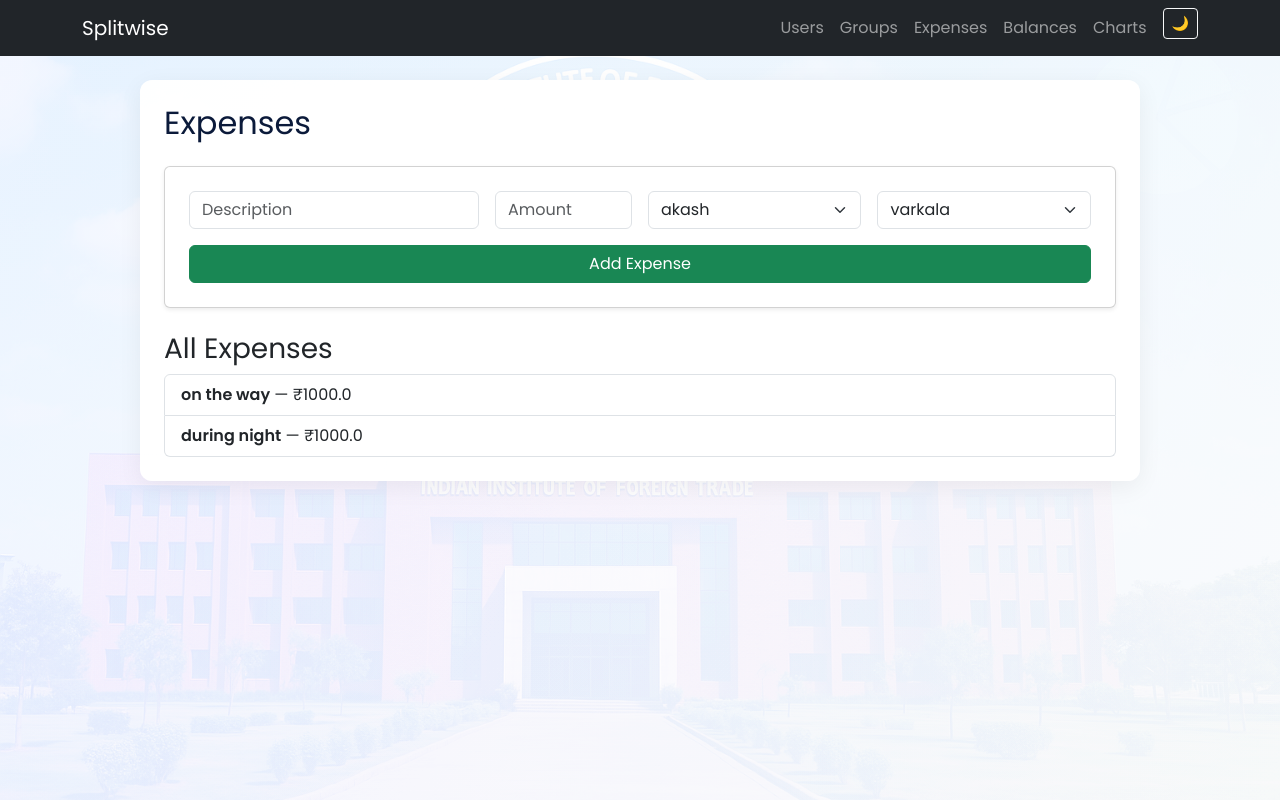
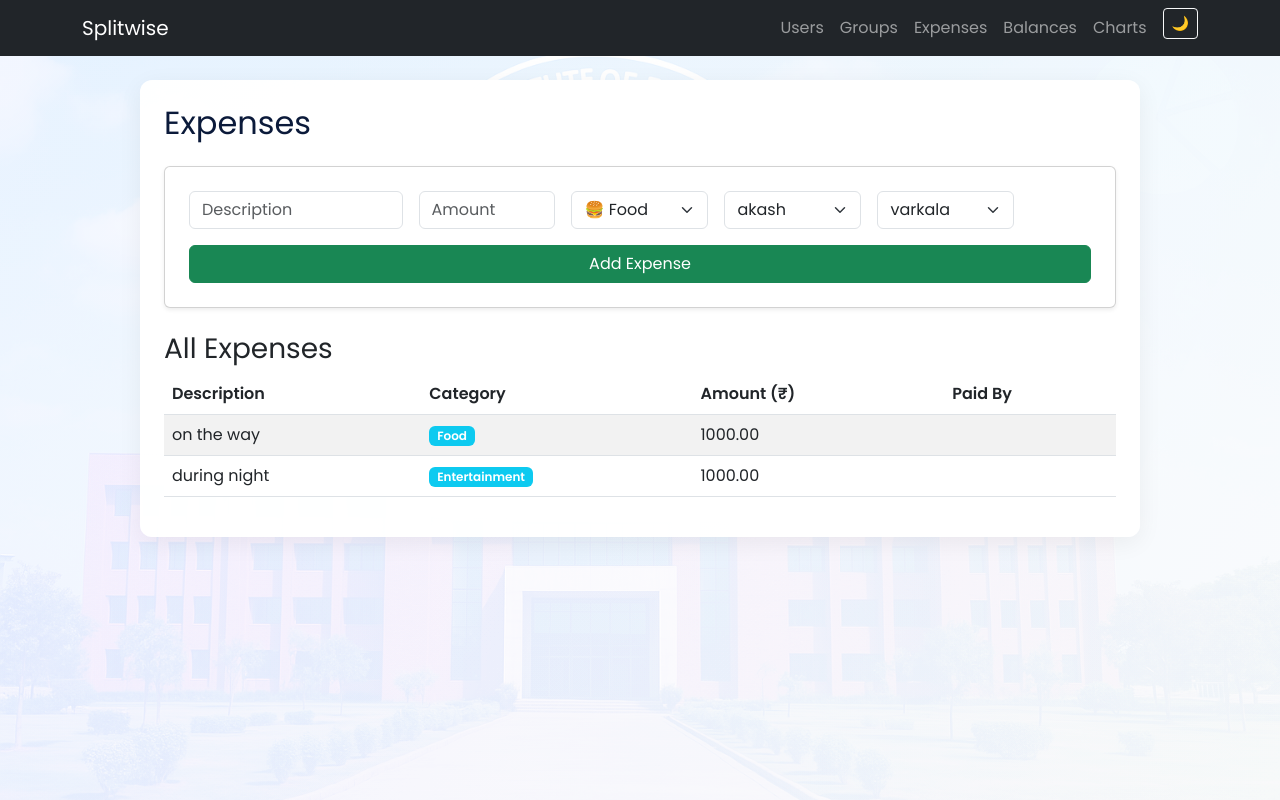
Before and after one commit to skyakashh/splitwise_flask, a Flask app: page /expenses in a window 1280 px wide. Run offline with Flask 3, Linux system fonts and the light colour scheme.

Commit message:
added more features

```diff
--- a/app.py
+++ b/app.py
@@ -74,6 +74,11 @@
     expenses = Expense.query.all()
     groups = Group.query.all()
     users = User.query.all()
+    # Ensure all expenses have a category
+    for exp in expenses:
+        if not exp.category:
+            exp.category = 'Other'
+    db.session.commit()
     return render_template("expenses.html", expenses=expenses, groups=groups, users=users)
 
 
@@ -83,9 +88,10 @@
     paid_by = int(request.form['paid_by'])
     amount = float(request.form['amount'])
     description = request.form['description']
+    category = request.form.get('category', 'Other')
 
     # Create expense entry
-    expense = Expense(group_id=group_id, paid_by=paid_by, amount=amount, description=description)
+    expense = Expense(group_id=group_id, paid_by=paid_by, amount=amount, description=description, category=category)
     db.session.add(expense)
     db.session.commit()
 
@@ -302,5 +308,36 @@
     )
 
 
+@app.route('/category_chart.png')
+def category_chart_png():
+    """Expense breakdown by category."""
+    exp = Expense.query.all()
+
+    if not exp:
+        fig, ax = plt.subplots(figsize=(8, 6))
+        ax.text(0.5, 0.5, 'No expenses to display', ha='center', va='center', fontsize=14)
+    else:
+        rows = [{'category': e.category or 'Other', 'amount': float(e.amount)} for e in exp]
+        df = pd.DataFrame(rows)
+        by_cat = df.groupby('category')['amount'].sum()
+        labels = by_cat.index.tolist()
+        values = by_cat.values
+
+        fig, ax = plt.subplots(figsize=(8, 6))
+        colors = plt.cm.Pastel1(range(len(labels)))
+        wedges, texts, autotexts = ax.pie(values, labels=labels, autopct='%1.1f%%', colors=colors, startangle=90)
+        ax.set_title('Expenses by Category')
+        for autotext in autotexts:
+            autotext.set_color('black')
+            autotext.set_fontsize(9)
+
+    plt.tight_layout()
+    buf = io.BytesIO()
+    fig.savefig(buf, format='png', dpi=150)
+    plt.close(fig)
+    buf.seek(0)
+    return send_file(buf, mimetype='image/png')
+
+
 if __name__ == "__main__":
     app.run(host="0.0.0.0", port=8000)
--- a/models.py
+++ b/models.py
@@ -25,6 +25,7 @@
     paid_by = db.Column(db.Integer, db.ForeignKey('user.id'), nullable=False)
     amount = db.Column(db.Float, nullable=False)
     description = db.Column(db.String(200), nullable=True)
+    category = db.Column(db.String(50), default='Other', nullable=False)
 
 
 class Balance(db.Model):
--- a/static/styles.css
+++ b/static/styles.css
@@ -2,6 +2,14 @@
     --primary: #0d6efd;
     --muted: #6c757d;
     --card-bg: rgba(255,255,255,0.88);
+    --bg-color: linear-gradient(120deg, #eef2ff 0%, #f8fafc 100%);
+}
+
+html.dark-mode {
+    --primary: #5b9bff;
+    --muted: #a0a0a0;
+    --card-bg: rgba(45,45,45,0.95);
+    --bg-color: linear-gradient(120deg, #0a0a0a 0%, #1a1a1a 100%);
 }
 
 /* Base */
--- a/templates/expenses.html
+++ b/templates/expenses.html
@@ -6,15 +6,28 @@
 <div class="card p-4 shadow-sm mb-4">
     <form action="/add_expense" method="post" class="row g-3">
 
-        <div class="col-md-4">
+        <div class="col-md-3">
             <input name="description" class="form-control" placeholder="Description">
         </div>
 
         <div class="col-md-2">
-            <input name="amount" class="form-control" placeholder="Amount" type="number">
+            <input name="amount" class="form-control" placeholder="Amount" type="number" step="0.01">
         </div>
 
-        <div class="col-md-3">
+        <div class="col-md-2">
+            <select name="category" class="form-select">
+                <option value="Food">🍔 Food</option>
+                <option value="Travel">✈️ Travel</option>
+                <option value="Utilities">💡 Utilities</option>
+                <option value="Entertainment">🎬 Entertainment</option>
+                <option value="Shopping">🛍️ Shopping</option>
+                <option value="Health">⚕️ Health</option>
+                <option value="Education">📚 Education</option>
+                <option value="Other">📌 Other</option>
+            </select>
+        </div>
+
+        <div class="col-md-2">
             <select name="paid_by" class="form-select">
                 {% for u in users %}
                 <option value="{{ u.id }}">{{ u.name }}</option>
@@ -22,7 +35,7 @@
             </select>
         </div>
 
-        <div class="col-md-3">
+        <div class="col-md-2">
             <select name="group_id" class="form-select">
                 {% for g in groups %}
                 <option value="{{ g.id }}">{{ g.name }}</option>
@@ -39,12 +52,33 @@
 
 <h3>All Expenses</h3>
 
-<ul class="list-group">
-{% for e in expenses %}
-<li class="list-group-item">
-    <strong>{{ e.description }}</strong> — ₹{{ e.amount }}
-</li>
-{% endfor %}
-</ul>
+<div class="table-responsive">
+    <table class="table table-striped">
+        <thead>
+            <tr>
+                <th>Description</th>
+                <th>Category</th>
+                <th>Amount (₹)</th>
+                <th>Paid By</th>
+            </tr>
+        </thead>
+        <tbody>
+        {% for e in expenses %}
+            {% set paid_by_name = '' %}
+            {% for u in users %}
+                {% if u.id == e.paid_by %}
+                    {% set paid_by_name = u.name %}
+                {% endif %}
+            {% endfor %}
+            <tr>
+                <td>{{ e.description }}</td>
+                <td><span class="badge bg-info">{{ e.category or 'Other' }}</span></td>
+                <td>{{ "%.2f"|format(e.amount) }}</td>
+                <td>{{ paid_by_name }}</td>
+            </tr>
+        {% endfor %}
+        </tbody>
+    </table>
+</div>
 
 {% endblock %}
```
Also changed, not shown: other parts of static/styles.css (+30 -1 lines), templates/charts.html (+7 -0 lines), instance/database.db.
